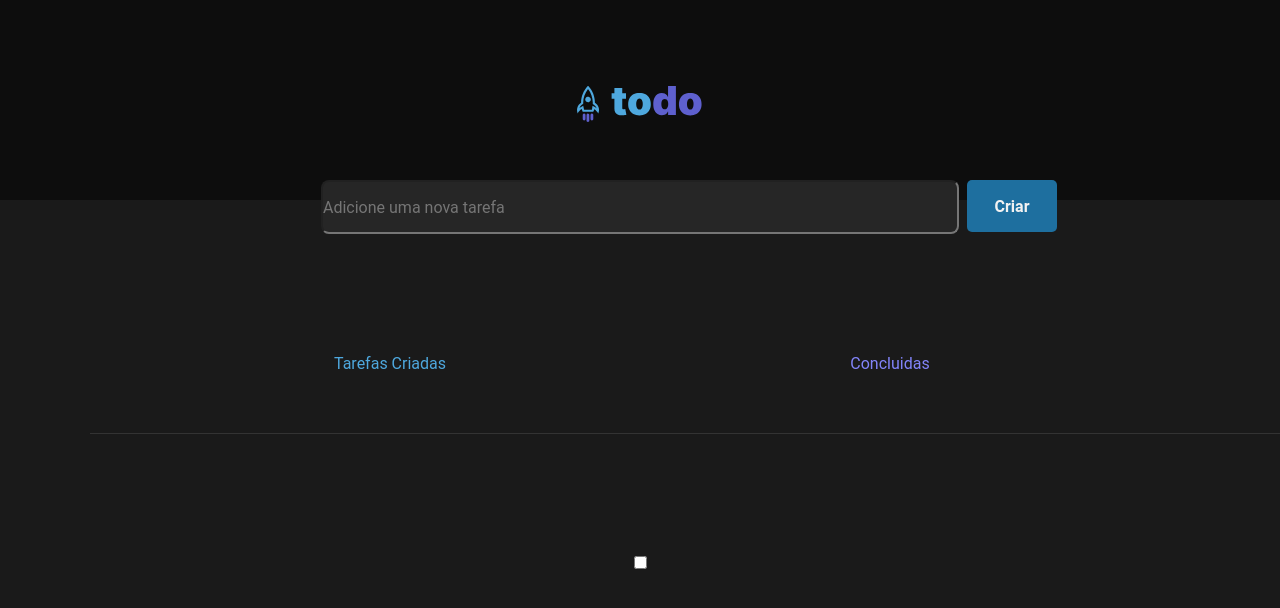
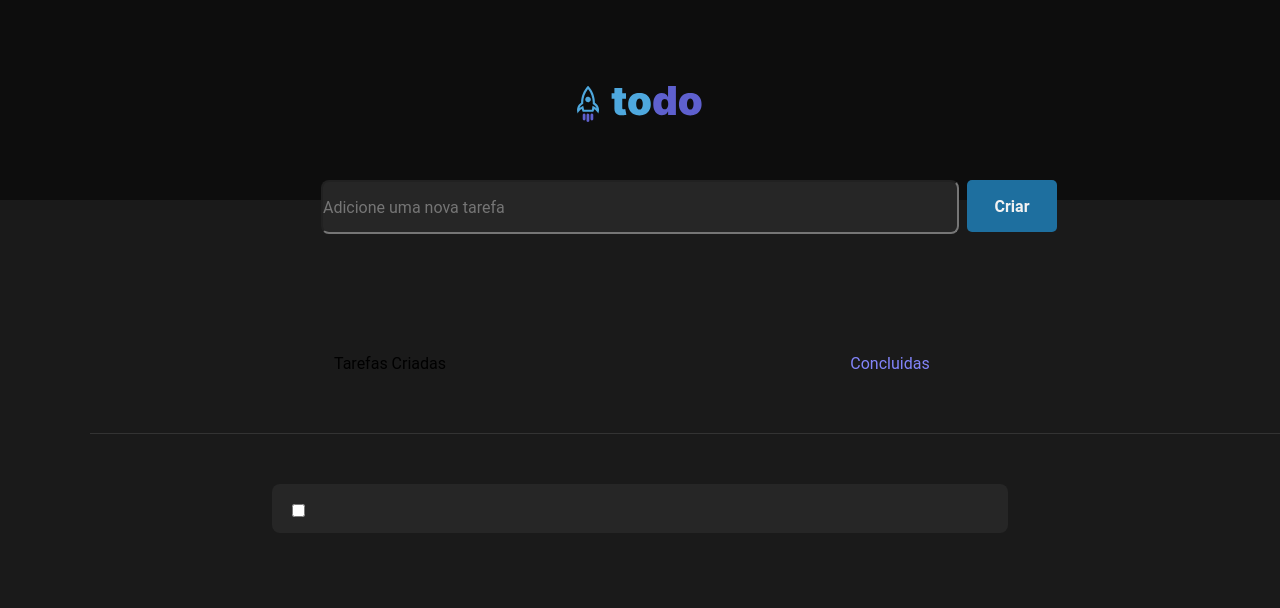
Before and after one commit to Odin042/desafio-todolist-rocketseat, a React (Vite) app: page / in a window 1280 px wide. Shown: the top 608 px of the page. Built offline with nearby package versions, Linux system fonts and the light colour scheme.

Commit message:
fix: Correção de UI

```diff
--- a/src/components/TaskBar/TaskBar.module.css
+++ b/src/components/TaskBar/TaskBar.module.css
@@ -65,7 +65,6 @@
 .taskempty {
     display: grid;
     grid-template-columns: 1fr;
-
     margin-top: 40px;
     font-size: 1rem;
 
@@ -82,3 +81,33 @@
 .taskicon{
     margin-left: 100px;
 }
+
+.task{
+    background: var(--gray-500);
+    color: var(--gray-100);
+    width: 736px;
+    margin-top: -70px;
+    display: inline-block;
+    border-radius: 8px;
+    padding: 20px 80px 16px 20px;
+
+}
+
+.taskname>input{
+    float:left;
+    justify-items:  center;
+    border-radius: 8px;
+    background: var(--blue-dark);
+}
+
+.taskname>button{
+    float:right;
+    border: none;
+    justify-items:  center;
+    cursor: pointer;
+    background: var(--gray-500);
+}
+
+.taskname>button:hover{
+    color: var(--danger);
+}
--- a/src/components/TaskBar/TaskBar.tsx
+++ b/src/components/TaskBar/TaskBar.tsx
@@ -1,9 +1,7 @@
 import React from "react";
-import { Clipboard, PlusCircle } from "phosphor-react";
+import { Clipboard, Circle, CheckCircle, Trash } from "phosphor-react";
 
 import styles from "./TaskBar.module.css";
-
-
 
 export const TaskBar = () => {
   const [newTask, setNewTask] = React.useState("");
@@ -20,29 +18,29 @@ export const TaskBar = () => {
 
     setListTask([...listTask, newTask]);
     setNewTask("");
-  }
+  };
 
   const handleInput = (event: React.ChangeEvent<HTMLInputElement>) => {
     const inputValue = event.target.value;
 
     setNewTask(inputValue);
-  }
+  };
 
   return (
     <div className={styles.container}>
       <div className={styles.input}>
-        <input type="text" placeholder="Adicione uma nova tarefa" onChange={handleInput} />
-        <button
-          onClick={() => handleNewTask}
-        >
-          Criar
-        </button>
+        <input
+          type="text"
+          placeholder="Adicione uma nova tarefa"
+          onChange={handleInput}
+        />
+        <button onClick={() => handleNewTask}>Criar</button>
       </div>
       <div className={styles.taskheader}>
-        <p className={styles.taskname}>Tarefas Criadas</p>
+        <p className={styles.taskcreates}>Tarefas Criadas</p>
         <p className={styles.taskfinish}> Concluidas </p>
       </div>
-      {listTask ?
+      {listTask ? (
         listTask.map((task, index) => (
           <div className={styles.task} key={index}>
             <div className={styles.taskname}>
@@ -50,14 +48,14 @@ export const TaskBar = () => {
               <p>{task}</p>
             </div>
           </div>
-        )):
-      <div className={styles.taskempty}>
-            <Clipboard className={styles.taskicon} size={70} />
-            <strong>Você ainda não tem tarefas cadastradas</strong>
-            <p>Crie tarefas e organize tarefas a fazer</p>
-      </div>
-      }
+        ))
+      ) : (
+        <div>
+          <Clipboard className={styles.taskicon} size={70} />
+          <strong>Você ainda não tem tarefas cadastradas</strong>
+          <p>Crie tarefas e organize tarefas a fazer</p>
+        </div>
+      )}
     </div>
-
   );
-}
+};
```
